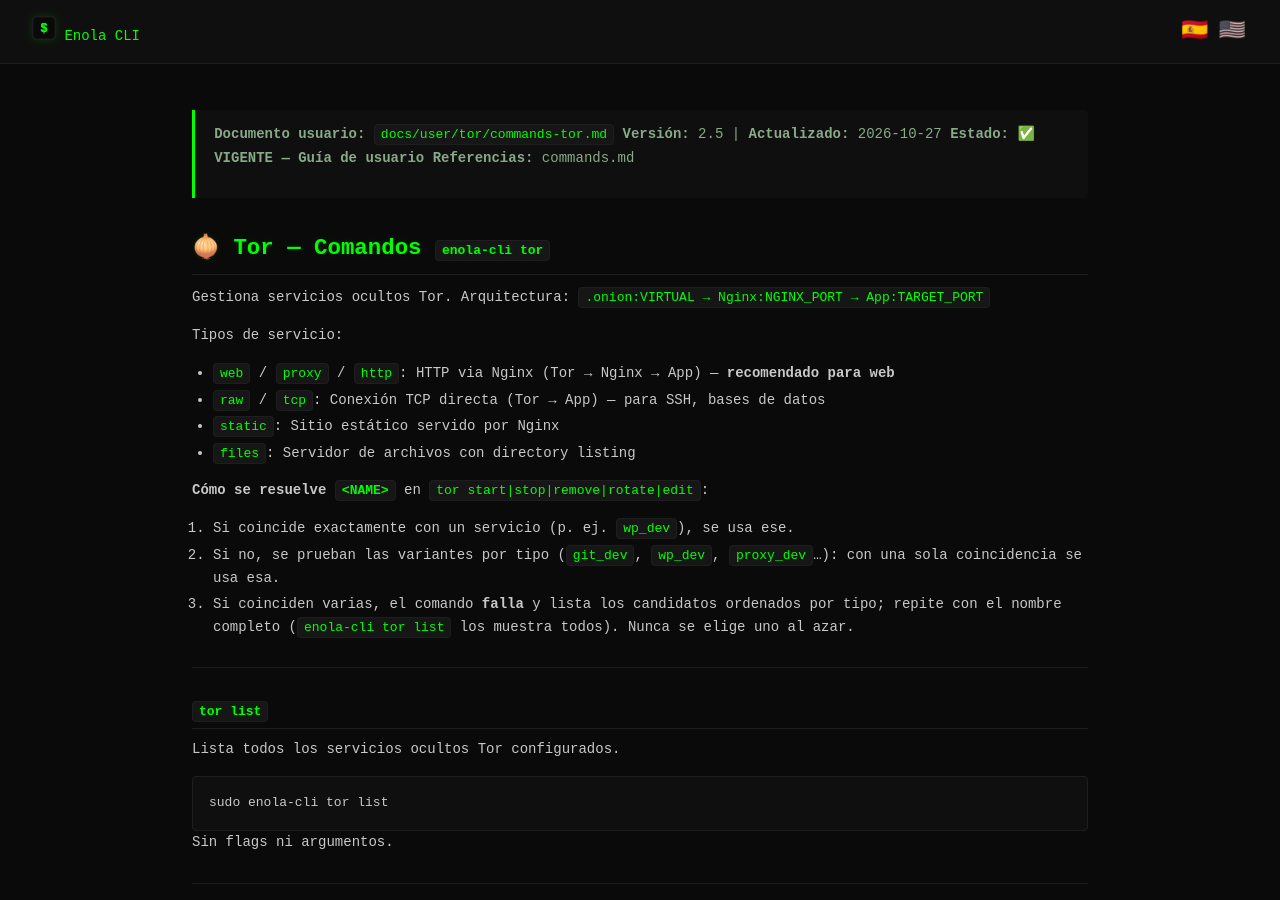
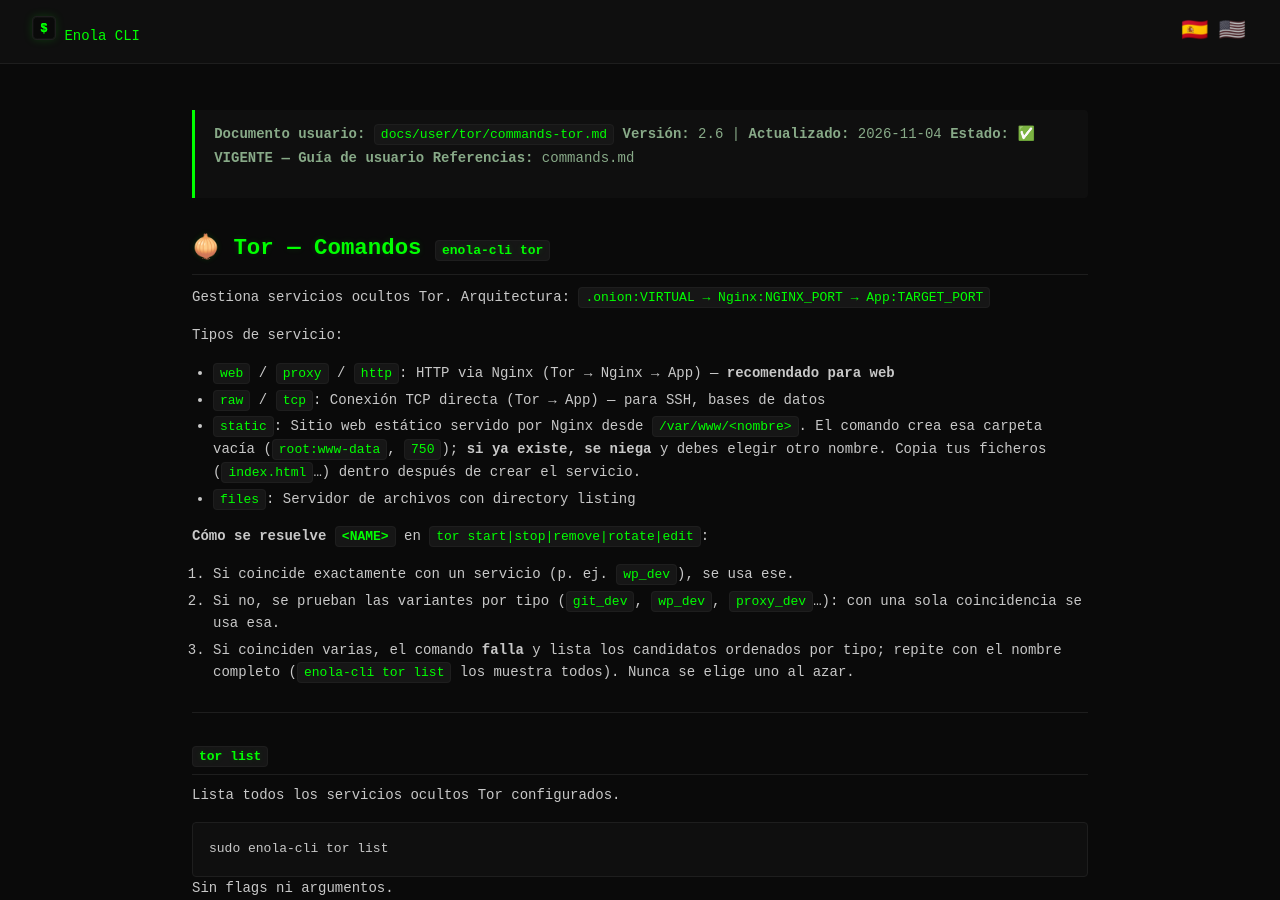
Before and after one commit to SalvadorPalmaRodriguez/enola-cli-lite, a Jekyll site: the page built from docs/user/tor/commands-tor.md, in a window 1280 px wide and 900 px high. Built offline with Jekyll 4.4.1, drawn with Linux system fonts in a browser that asks for light colours; our own code applies the rules of GitHub Pages for plain Markdown files; some of the changed text lies outside the part shown.

Commit message:
docs(tor): tor create static crea /var/www/<nombre>, se niega si existe y tor remove lo borra solo si está vacío

````diff
--- a/docs/user/tor/commands-tor.md
+++ b/docs/user/tor/commands-tor.md
@@ -1,5 +1,5 @@
 > **Documento usuario:** `docs/user/tor/commands-tor.md`
-> **Versión:** 2.5 | **Actualizado:** 2026-10-27
+> **Versión:** 2.6 | **Actualizado:** 2026-11-04
 > **Estado:** ✅ **VIGENTE — Guía de usuario**
 > **Referencias:** commands.md
 
@@ -10,7 +10,7 @@
 Tipos de servicio:
 - `web` / `proxy` / `http`: HTTP via Nginx (Tor → Nginx → App) — **recomendado para web**
 - `raw` / `tcp`: Conexión TCP directa (Tor → App) — para SSH, bases de datos
-- `static`: Sitio estático servido por Nginx
+- `static`: Sitio web estático servido por Nginx desde `/var/www/<nombre>`. El comando crea esa carpeta vacía (`root:www-data`, `750`); **si ya existe, se niega** y debes elegir otro nombre. Copia tus ficheros (`index.html`…) dentro después de crear el servicio.
 - `files`: Servidor de archivos con directory listing
 
 **Cómo se resuelve `<NAME>`** en `tor start|stop|remove|rotate|edit`:
@@ -57,6 +57,7 @@
 
 # Servicio estático (Tor → Nginx, sin app backend)
 sudo enola-cli tor create --name estatico --service-type static
+# → crea /var/www/estatico (vacío, root:www-data 750); copia ahí tus ficheros HTML
 
 # Servidor de archivos
 sudo enola-cli tor create --name archivos --service-type files
@@ -118,6 +119,10 @@
 ```bash
 sudo enola-cli tor remove miweb --force
 ```
+
+> En un servicio `static`, `tor remove` también elimina `/var/www/<nombre>` **solo si
+> está vacío**. Si contiene tus ficheros lo conserva y te avisa de dónde queda (bórralo
+> a mano si ya no lo necesitas). Lo mismo ocurre desde el panel web y MCP `tor_remove`.
 
 ---
 
--- a/llms-full.txt
+++ b/llms-full.txt
@@ -167,7 +167,7 @@
 
 ## Key concepts
 
-- Hidden service types: `web` (Tor→Nginx→App, recommended), `static` (Tor→Nginx, files from /var/www/<name>), `files` (Nginx autoindex), `raw` (Tor→App direct TCP, for SSH/databases).
+- Hidden service types: `web` (Tor→Nginx→App, recommended), `static` (Tor→Nginx, files from /var/www/<name>; `tor create` creates that folder empty with root:www-data 750 and refuses if it already exists; `tor remove` deletes it only if empty), `files` (Nginx autoindex), `raw` (Tor→App direct TCP, for SSH/databases).
 - Everything is localhost-only: internal ports are never exposed to the network; visitors only ever see the .onion address.
 - Tor client authorization uses x25519 keypairs (like SSH keys): client generates, sends public key to operator, operator authorizes.
 - Post-quantum measures: ML-DSA-65 release signatures, optional ML-KEM hybrid TLS stack (`setup --pqc-tls`), WireGuard preshared keys (`--psk`), SSH sntrup761x25519 KEX (`ssh-harden-pqc`), Tor auth key rotation.
````
Also changed, not shown: docs/en/commands-plan.md (+2 -2 lines), docs/user/general/commands-plan.md (+2 -2 lines), CHANGELOG.md.
